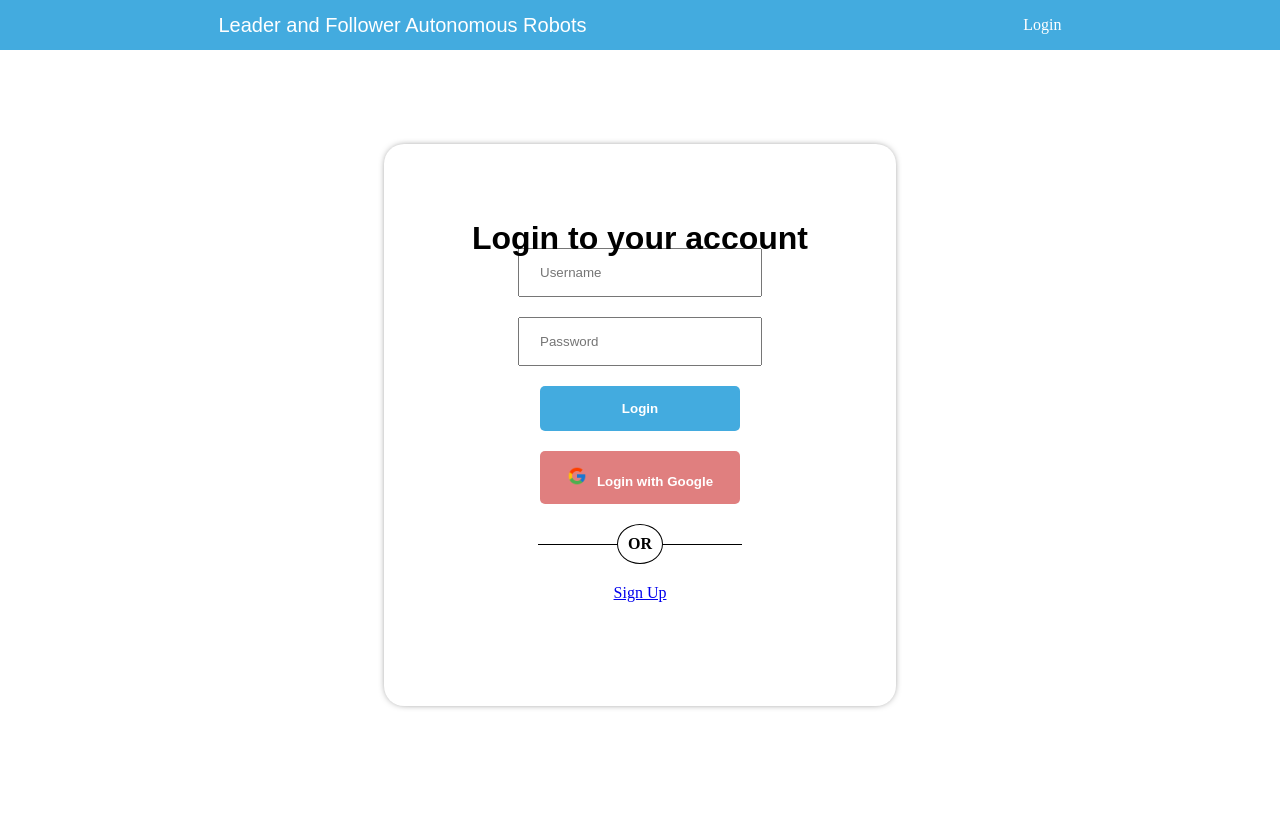
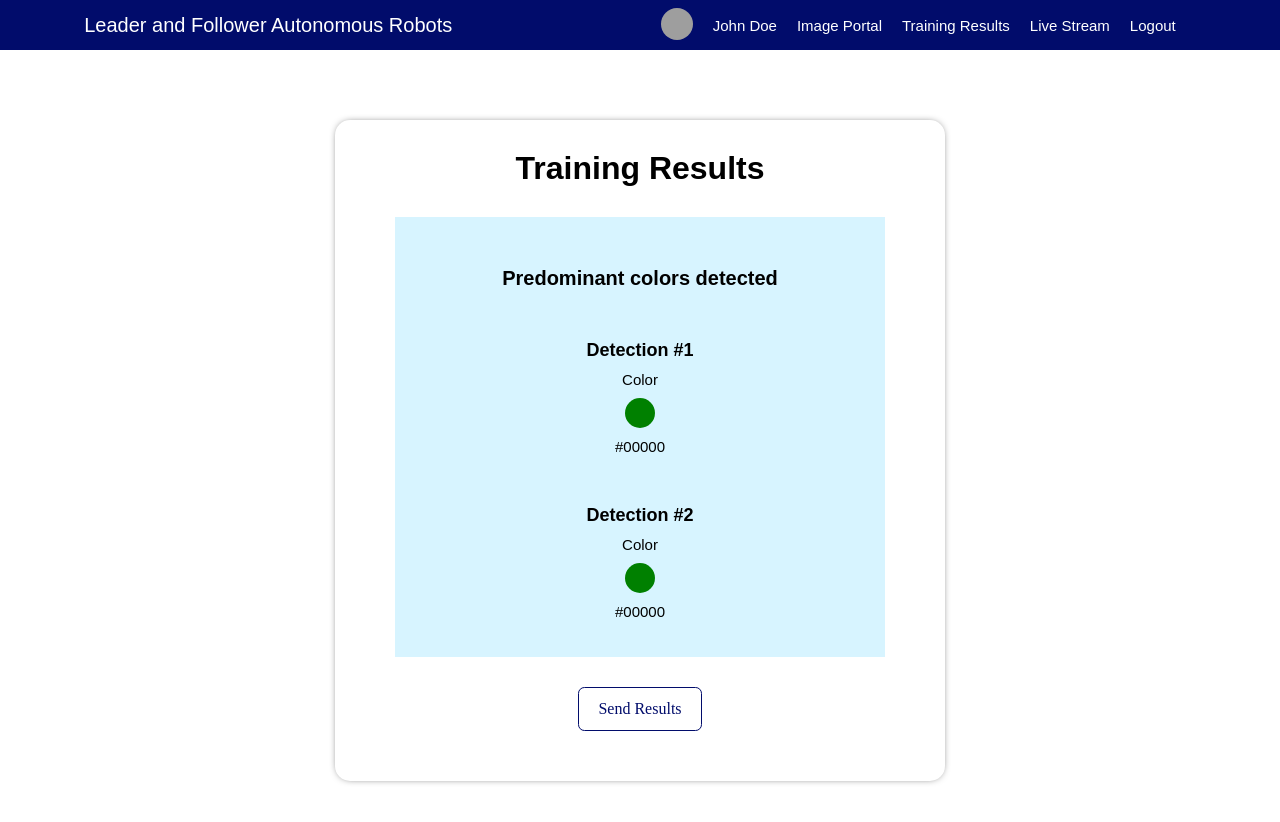
Before and after one commit to idygre/robotFrontEnd, a React (Create React App) app: page /Results in a window 1280 px wide. Before the commit this address led to /login. Shown: the top 822 px of the page. Before the commit the page ends 800 px from the top, so only its background shows below. Built offline with nearby package versions, Linux system fonts and the light colour scheme; grey boxes are pictures that could not be loaded.

Commit message:
Changed theme color for navbar and buttons

```diff
--- a/src/App.jsx
+++ b/src/App.jsx
@@ -11,7 +11,7 @@ import Profile from "./pages/Profile";
 import { BrowserRouter, Routes, Route, Navigate } from "react-router-dom";
 
 const App = () => {
-  const user = false;
+  const user = true;
   return (
     <BrowserRouter>
       <div>
--- a/src/app.css
+++ b/src/app.css
@@ -1,10 +1,34 @@
 * {
   margin: 0;
+}
+:root {
+  --color-primary: #010c6b;
+  --transition: all 400ms ease;
+  --color-white: #fff;
+  --color-bg: #1e1e3a;
+}
+
+.btn {
+  width: max-content;
+  display: inline-block;
+  color: var(--color-primary);
+  padding: 0.75rem 1.2rem;
+  border-radius: 0.4rem;
+  cursor: pointer;
+  border: 1px solid var(--color-primary);
+  transition: var(--transition);
+  margin-bottom: 20px;
+}
+
+.btn:hover {
+  background: var(--color-white);
+  color: var(--color-bg);
+  background-color: transparent;
 }
 
 .navbar {
   height: 50px;
-  background-color: #43abdf;
+  background-color: #010c6b;
   color: white;
   display: flex;
   align-items: center;
@@ -178,12 +202,13 @@ input {
 
 .submit {
   width: 200px;
-  background-color: #43abdf;
-  color: white;
-  font-weight: bold;
-  border: none;
-  padding: 15px 20px;
-  border-radius: 5px;
+  display: inline-block;
+  color: var(--color-primary);
+  padding: 0.75rem 1.2rem;
+  border-radius: 0.4rem;
+  cursor: pointer;
+  border: 1px solid var(--color-primary);
+  transition: var(--transition);
   margin-bottom: 20px;
 }
 
@@ -437,7 +462,8 @@ input {
 }
 
 .updateProfileText {
-  margin-right: 300px;
+  align-items: center;
+
   margin-top: 40px;
   font-family: Arial, sans-serif;
   font-weight: normal;
@@ -447,11 +473,11 @@ input {
 }
 
 .profileInput {
-  width: 500px;
+  width: auto;
   padding: 15px 20px;
   margin-bottom: 20px;
   border: none;
-  border-bottom: 1px solid #1890ff;
+  border-bottom: 1px solid #010c6b;
   padding: 5px 10px;
   outline: none;
 }
--- a/src/pages/ImagePortal.jsx
+++ b/src/pages/ImagePortal.jsx
@@ -45,13 +45,13 @@ export default class ImagePortal extends Component {
           </button>
 
           <div className="label">
-            <label htmlFor="input" className="image-upload">
+            <label htmlFor="input" className="btn">
               Upload Image
             </label>
           </div>
 
           <div className="label">
-            <label htmlFor="process" className="process-image">
+            <label htmlFor="process" className="btn">
               Process Image
             </label>
           </div>
--- a/src/pages/Livestream.jsx
+++ b/src/pages/Livestream.jsx
@@ -19,7 +19,7 @@ const Livestream = () => {
           ></button>
 
           <div className="label">
-            <label htmlFor="startLive" className="start-live">
+            <label htmlFor="startLive" className="btn">
               Start
             </label>
           </div>
@@ -34,7 +34,7 @@ const Livestream = () => {
           ></button>
 
           <div className="label">
-            <label htmlFor="stopLive" className="stop-live">
+            <label htmlFor="stopLive" className="btn">
               Stop
             </label>
           </div>
--- a/src/pages/Profile.jsx
+++ b/src/pages/Profile.jsx
@@ -34,7 +34,7 @@ const Profile = () => {
           placeholder="Confirm Password"
         />
 
-        <button className="submit">Submit Changes</button>
+        <button className=" btn">Submit Changes</button>
       </div>
     </div>
   );
--- a/src/pages/Results.jsx
+++ b/src/pages/Results.jsx
@@ -33,7 +33,7 @@ const Results = () => {
           ></button>
 
           <div className="label">
-            <label htmlFor="train" className="send-results">
+            <label htmlFor="train" className="btn">
               Send Results
             </label>
           </div>
```
